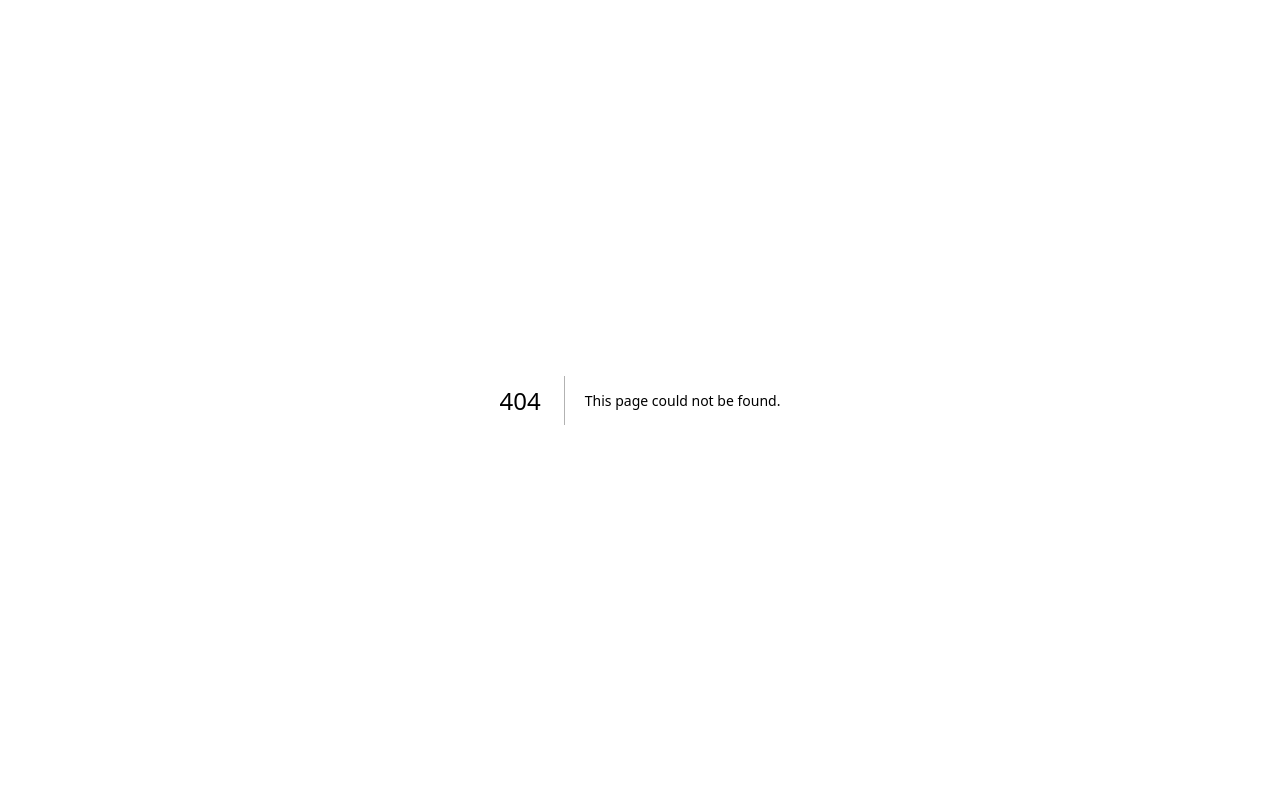
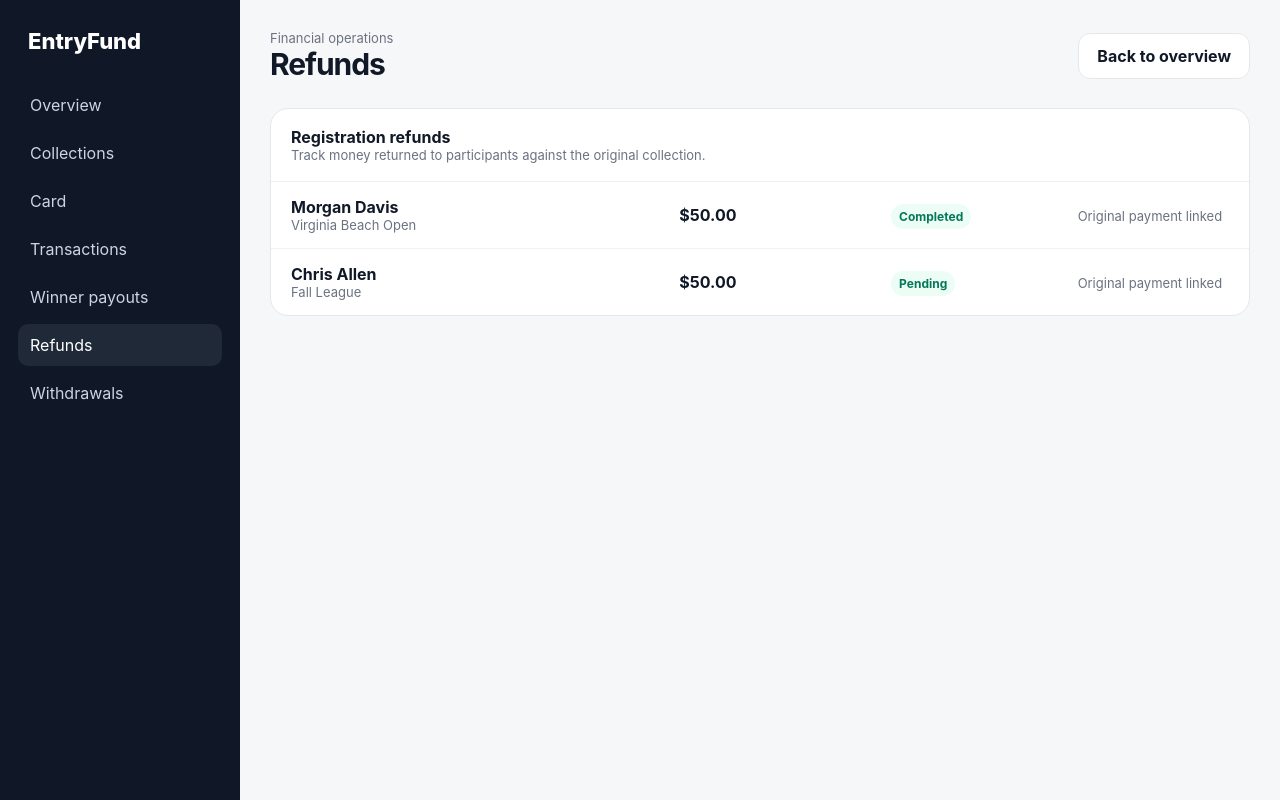
Before and after one commit to retroservices1121/Entryfund, a Next.js app: page /refunds in a window 1280 px wide. Before the commit this address had no page. Built offline with nearby package versions, Linux system fonts and the light colour scheme.

Commit message:
Add app/refunds/page.tsx

```diff
--- /dev/null
+++ b/app/refunds/page.tsx
@@ -0,0 +1,24 @@
+import Link from "next/link";
+
+const refunds=[
+ {player:"Morgan Davis",event:"Virginia Beach Open",amount:"$50.00",status:"Completed"},
+ {player:"Chris Allen",event:"Fall League",amount:"$50.00",status:"Pending"},
+];
+
+export default function RefundsPage(){
+ return <div className="app">
+  <aside className="sidebar"><div className="sidebrand">EntryFund</div><nav className="sidenav">
+   <Link href="/dashboard">Overview</Link><Link href="/events/new">Collections</Link><a href="#">Card</a><a href="#">Transactions</a><Link href="/payouts">Winner payouts</Link><Link className="active" href="/refunds">Refunds</Link><Link href="/withdrawals">Withdrawals</Link>
+  </nav></aside>
+  <main className="main">
+   <div className="topbar"><div><div className="muted small">Financial operations</div><h1>Refunds</h1></div><Link className="btn btn-soft" href="/dashboard">Back to overview</Link></div>
+   <section className="table-card">
+    <div className="card-head"><div><strong>Registration refunds</strong><div className="muted small">Track money returned to participants against the original collection.</div></div></div>
+    {refunds.map((r)=><div className="table-row" key={r.player+r.event}>
+     <div><strong>{r.player}</strong><div className="muted small">{r.event}</div></div>
+     <div><strong>{r.amount}</strong></div><div><span className="pill">{r.status}</span></div><div><span className="muted small">Original payment linked</span></div>
+    </div>)}
+   </section>
+  </main>
+ </div>
+}
```
